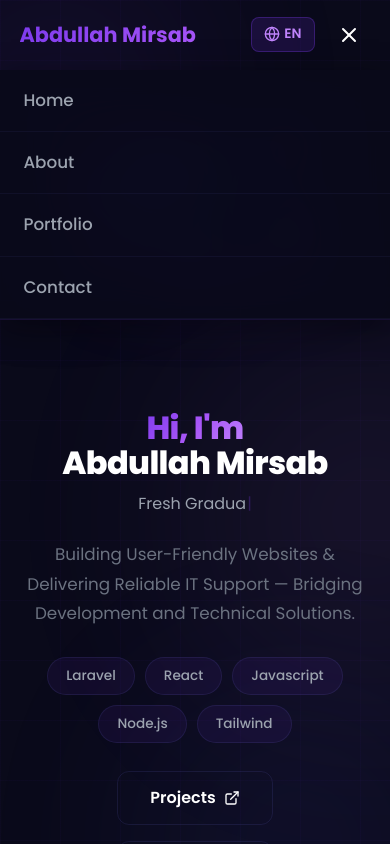
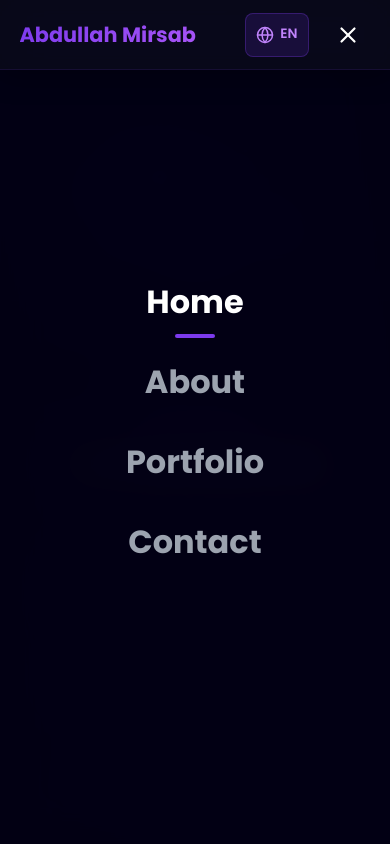
Before and after one commit to mukhammadabdullahmirsab-a11y/mirsab.id, a React (Vite) app: page / in a window 390 px wide. Both pictures are taken after a click on the button 348 px from the left and 34 px from the top of the page. Shown: the top 844 px of the page. Built offline with nearby package versions, Linux system fonts and the light colour scheme.

Commit message:
feat(navbar): redesign mobile menu as full-screen overlay with stagger animations and fix flexbox layout

```diff
--- a/src/components/Navbar.jsx
+++ b/src/components/Navbar.jsx
@@ -1,18 +1,13 @@
 /** @jsxImportSource @emotion/react */
 import { useState, useEffect } from 'react'
-import { css, keyframes } from '@emotion/react'
+import { css } from '@emotion/react'
 import { motion, AnimatePresence } from 'framer-motion'
-import { Menu, X, Globe } from 'lucide-react'
+import { FiMenu, FiX, FiGlobe } from 'react-icons/fi'
 import { useNavigate, useLocation } from 'react-router-dom'
 import { useLanguage } from '../context/LanguageContext'
 import { translations } from '../data/translations'
 
 const navLinkIds = ['home', 'about', 'portfolio', 'contact']
-
-const shimmer = keyframes`
-  0% { background-position: -200% center; }
-  100% { background-position: 200% center; }
-`
 
 const navStyle = (scrolled) => css`
   position: fixed;
@@ -63,11 +58,19 @@ const badgeStyle = css`
   }
 `
 
+const rightContainer = css`
+  display: flex;
+  align-items: center;
+  gap: 16px;
+`
+
 const navLinksStyle = css`
   display: flex;
   align-items: center;
   gap: 8px;
   list-style: none;
+  margin: 0;
+  padding: 0;
 
   @media (max-width: 768px) {
     display: none;
@@ -110,6 +113,31 @@ const navLinkStyle = (active) => css`
   }
 `
 
+const langToggleBtn = css`
+  display: flex;
+  align-items: center;
+  gap: 6px;
+  background: rgba(124, 58, 237, 0.15);
+  border: 1px solid rgba(124, 58, 237, 0.3);
+  color: #c084fc;
+  padding: 8px 14px;
+  border-radius: 8px;
+  cursor: pointer;
+  font-size: 0.85rem;
+  font-weight: 600;
+  transition: all 0.2s;
+  min-height: 44px;
+
+  &:hover {
+    background: rgba(124, 58, 237, 0.25);
+  }
+
+  @media (max-width: 768px) {
+    /* Slightly smaller padding on very small screens if needed */
+    padding: 8px 10px;
+  }
+`
+
 const mobileMenuBtn = css`
   display: none;
   background: none;
@@ -121,6 +149,7 @@ const mobileMenuBtn = css`
   transition: all 0.25s cubic-bezier(0.4, 0, 0.2, 1);
   min-width: 44px;
   min-height: 44px;
+  z-index: 1001; /* Stay on top of mobile menu */
 
   &:hover {
     background: rgba(124, 58, 237, 0.15);
@@ -137,68 +166,88 @@ const mobileMenuBtn = css`
   }
 `
 
-const langToggleBtn = css`
+/* Full-Screen Mobile Menu Overlay */
+const mobileMenuOverlay = css`
+  position: fixed;
+  inset: 0;
+  background: rgba(3, 0, 20, 0.98);
+  backdrop-filter: blur(24px) saturate(200%);
+  -webkit-backdrop-filter: blur(24px) saturate(200%);
+  z-index: 999;
   display: flex;
+  flex-direction: column;
   align-items: center;
-  gap: 4px;
-  background: rgba(124, 58, 237, 0.15);
-  border: 1px solid rgba(124, 58, 237, 0.3);
-  color: #c084fc;
-  padding: 6px 12px;
-  border-radius: 8px;
+  justify-content: center;
+`
+
+const mobileNavLinksContainer = css`
+  display: flex;
+  flex-direction: column;
+  align-items: center;
+  gap: 32px;
+  width: 100%;
+`
+
+const mobileNavLinkStyle = (active) => css`
+  color: ${active ? '#ffffff' : '#9ca3af'};
+  font-size: 2rem;
+  font-weight: 700;
+  text-decoration: none;
   cursor: pointer;
-  font-size: 0.85rem;
-  font-weight: 600;
-  transition: all 0.2s;
-  margin-left: 16px;
+  transition: all 0.3s ease;
+  position: relative;
+
+  /* Touch target size */
+  padding: 10px 20px;
 
   &:hover {
-    background: rgba(124, 58, 237, 0.25);
+    color: #ffffff;
+    transform: scale(1.05);
   }
 
-  @media (max-width: 768px) {
-    margin-left: auto;
-    margin-right: 12px;
+  &::after {
+    content: '';
+    position: absolute;
+    bottom: -4px;
+    left: 50%;
+    transform: translateX(-50%);
+    width: ${active ? '40px' : '0'};
+    height: 4px;
+    background: #7c3aed;
+    border-radius: 2px;
+    transition: width 0.3s ease;
   }
 `
 
-const mobileMenuStyle = css`
-  position: fixed;
-  top: var(--nav-height);
-  left: 0;
-  width: 100%;
-  background: rgba(10, 10, 26, 0.95);
-  backdrop-filter: blur(24px) saturate(180%);
-  -webkit-backdrop-filter: blur(24px) saturate(180%);
-  border-bottom: 1px solid rgba(124, 58, 237, 0.12);
-  box-shadow: 0 8px 32px rgba(0, 0, 0, 0.4);
-  z-index: 999;
-  overflow: hidden;
-`
-
-const mobileNavLink = css`
-  display: flex;
-  align-items: center;
-  padding: 18px 6%;
-  color: #9ca3af;
-  font-size: 1.05rem;
-  font-weight: 500;
-  text-decoration: none;
-  cursor: pointer;
-  transition: all 0.25s cubic-bezier(0.4, 0, 0.2, 1);
-  border-bottom: 1px solid rgba(100, 100, 200, 0.08);
-  min-height: 56px;
-
-  &:hover {
-    color: #ffffff;
-    background: rgba(124, 58, 237, 0.1);
-    padding-left: 8%;
+// Framer Motion Variants
+const overlayVariants = {
+  hidden: { opacity: 0 },
+  visible: {
+    opacity: 1,
+    transition: { duration: 0.4, ease: [0.4, 0, 0.2, 1] }
+  },
+  exit: {
+    opacity: 0,
+    transition: { duration: 0.3, ease: 'easeOut', delay: 0.2 }
+  }
 }
 
-  &:active {
-    background: rgba(124, 58, 237, 0.18);
+const staggerContainer = {
+  hidden: { opacity: 0 },
+  visible: {
+    opacity: 1,
+    transition: { staggerChildren: 0.1, delayChildren: 0.2 }
   }
-`
+}
+
+const staggerItem = {
+  hidden: { opacity: 0, y: 30 },
+  visible: {
+    opacity: 1,
+    y: 0,
+    transition: { duration: 0.5, ease: [0.4, 0, 0.2, 1] }
+  }
+}
 
 export default function Navbar() {
   const [scrolled, setScrolled] = useState(false)
@@ -209,6 +258,7 @@ export default function Navbar() {
   const { language, toggleLanguage } = useLanguage()
   const t = translations[language]
 
+  // Handle scroll detection and active section mapping
   useEffect(() => {
     const handleScroll = () => {
       setScrolled(window.scrollY > 50)
@@ -230,6 +280,18 @@ export default function Navbar() {
     return () => window.removeEventListener('scroll', handleScroll)
   }, [])
 
+  // Prevent background scrolling when mobile menu is open
+  useEffect(() => {
+    if (mobileOpen) {
+      document.body.style.overflow = 'hidden'
+    } else {
+      document.body.style.overflow = 'auto'
+    }
+    return () => {
+      document.body.style.overflow = 'auto'
+    }
+  }, [mobileOpen])
+
   const scrollTo = (id) => {
     setMobileOpen(false)
     if (location.pathname !== '/') {
@@ -246,18 +308,20 @@ export default function Navbar() {
   return (
     <>
       <motion.nav
-        css={navStyle(scrolled)}
+        css={navStyle(scrolled || mobileOpen)} // Ensure navbar is visible/styled when menu opens
         initial={{ y: -80, opacity: 0 }}
         animate={{ y: 0, opacity: 1 }}
         transition={{ duration: 0.6, ease: 'easeOut' }}
       >
-        <div css={css`display: flex; align-items: center;`}>
+        <div css={css`display: flex; align-items: center; z-index: 1001;`}>
           <div css={logoStyle} onClick={() => scrollTo('home')}>
             Abdullah Mirsab
           </div>
           <span css={badgeStyle}>✨ Ready to Innovate</span>
         </div>
 
+        {/* Right side container groups everything together */}
+        <div css={rightContainer}>
           <ul css={navLinksStyle}>
             {navLinkIds.map((id) => (
               <li key={id}>
@@ -271,34 +335,45 @@ export default function Navbar() {
             ))}
           </ul>
 
-        <button css={langToggleBtn} onClick={toggleLanguage}>
-          <Globe size={16} />
+          <button css={langToggleBtn} onClick={toggleLanguage} style={{ zIndex: 1001 }}>
+            <FiGlobe size={18} />
             {language.toUpperCase()}
           </button>
 
           <button css={mobileMenuBtn} onClick={() => setMobileOpen(!mobileOpen)}>
-          {mobileOpen ? <X size={24} /> : <Menu size={24} />}
+            <motion.div
+              initial={false}
+              animate={{ rotate: mobileOpen ? 90 : 0 }}
+              transition={{ duration: 0.2 }}
+            >
+              {mobileOpen ? <FiX size={26} /> : <FiMenu size={26} />}
+            </motion.div>
           </button>
+        </div>
       </motion.nav>
 
+      {/* Full-Screen Mobile Menu */}
       <AnimatePresence>
         {mobileOpen && (
           <motion.div
-            css={mobileMenuStyle}
-            initial={{ height: 0, opacity: 0 }}
-            animate={{ height: 'auto', opacity: 1 }}
-            exit={{ height: 0, opacity: 0 }}
-            transition={{ duration: 0.3 }}
+            css={mobileMenuOverlay}
+            variants={overlayVariants}
+            initial="hidden"
+            animate="visible"
+            exit="exit"
           >
+            <motion.div css={mobileNavLinksContainer} variants={staggerContainer} initial="hidden" animate="visible">
               {navLinkIds.map((id) => (
+                <motion.div key={id} variants={staggerItem}>
                   <a
-                key={id}
-                css={mobileNavLink}
+                    css={mobileNavLinkStyle(activeSection === id)}
                     onClick={() => scrollTo(id)}
                   >
                     {t.nav[id]}
                   </a>
+                </motion.div>
               ))}
+            </motion.div>
           </motion.div>
         )}
       </AnimatePresence>
```
Lines whose indentation alone changed are shown as unchanged.
